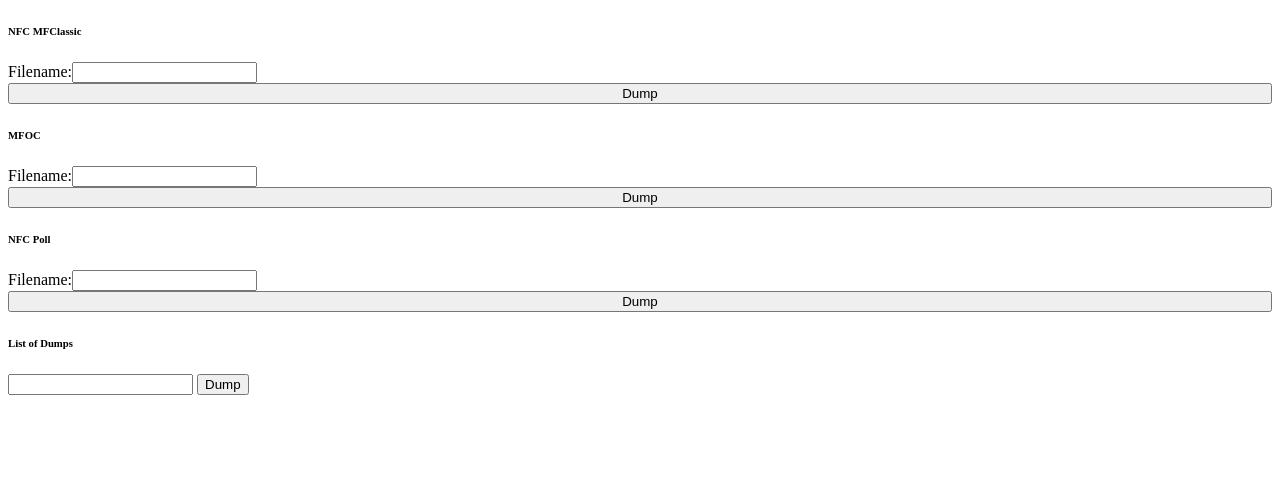
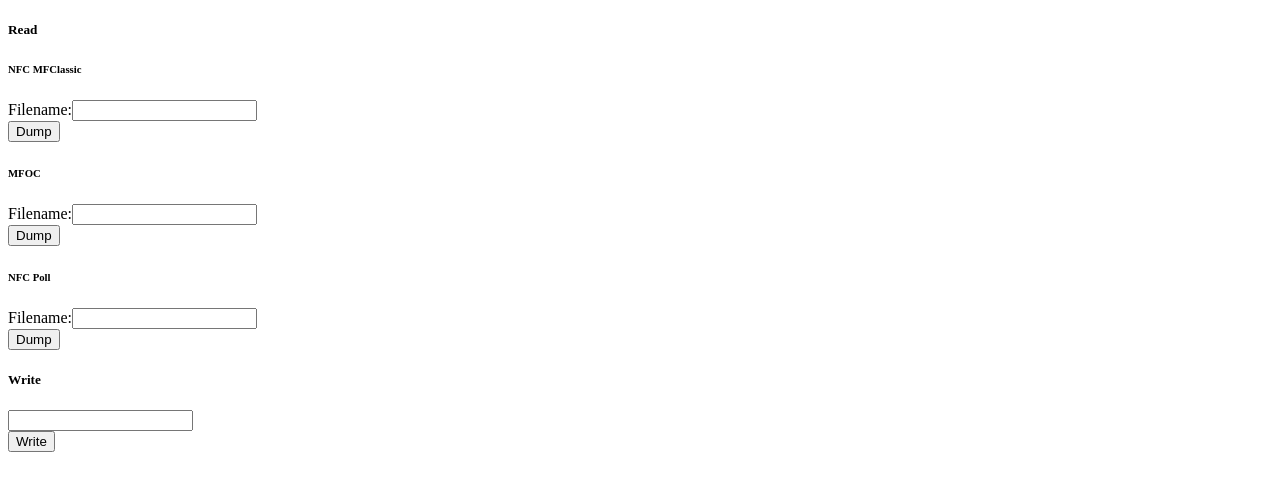
Before and after one commit to plug-hackathon/Pimra, a Django app: template backend_django/pimra/templates/pimra/index.html in a window 1280 px wide. Shown: the top 491 px of the page. Run offline with Django 3.2, Linux system fonts and the light colour scheme; the template is opened without the code that fills it: values that come from a table or form of the project are taken from there, others are empty; parts of the project's set-up code (start-up, migrations or seed data) failed here and were passed over.

Commit message:
Minor HTML changes to index

```diff
--- a/backend_django/pimra/templates/pimra/index.html
+++ b/backend_django/pimra/templates/pimra/index.html
@@ -11,15 +11,15 @@
 <body>
 
 <div class="container halign">
-
+<h5>Read</h5>
 <div class="divider"></div>
 <div class="section">
 <h6>NFC MFClassic</h6>
   <div class="input-field">
     <form class="row" style="width:100%;" method="POST" action="nfc/view_dump_nfc">
       {% csrf_token %}
-      <div> {{ dumpform }} </div>
-      <input class="btn" style="width:100%;" type="submit" value="Dump" />
+      <div class="col s8"> {{ dumpform }} </div>
+      <input class="btn col s4" type="submit" value="Dump" />
     </form>
   </div>
 </div>
@@ -30,8 +30,8 @@
   <div class="input-field">
     <form class="row" style="width:100%;" method="POST" action="nfc/view_dump_mfoc">
       {% csrf_token %}
-      <div> {{ dumpform }} </div>
-      <input class="btn" style="width:100%;" type="submit" value="Dump" />
+      <div class="col s8"> {{ dumpform }} </div>
+      <input class="btn col s4" type="submit" value="Dump" />
     </form>
   </div>
 </div>
@@ -42,20 +42,23 @@
   <div class="input-field">
     <form class="row" style="width:100%;" method="POST" action="nfc/view_dump_poll">
       {% csrf_token %}
-      <div> {{ dumpform }} </div>
-      <input class="btn" style="width:100%;" type="submit" value="Dump" />
+      <div class="col s8"> {{ dumpform }} </div>
+      <input class="btn col s4" type="submit" value="Dump" />
     </form>
   </div>
 </div>
 
+<h5>Write</h5>
 <div class="divider"></div>
 <div class="section">
-<h6>List of Dumps</h6>
   {% for file in writeform %}
-  <form method="POST" action="nfc/view_dump_mfoc">
+  <form class="row" style="width:100%;" method="POST" action="nfc/view_nfc_write">
     {% csrf_token %}
-    {{ file }}
-    <input type="submit" value="Dump" />
+
+    <div disabled class="col s8">
+      {{ file }}
+    </div>
+    <input class="btn col s4" type="submit" value="Write" />
   </form>
   {% endfor %}
 </div>
```
